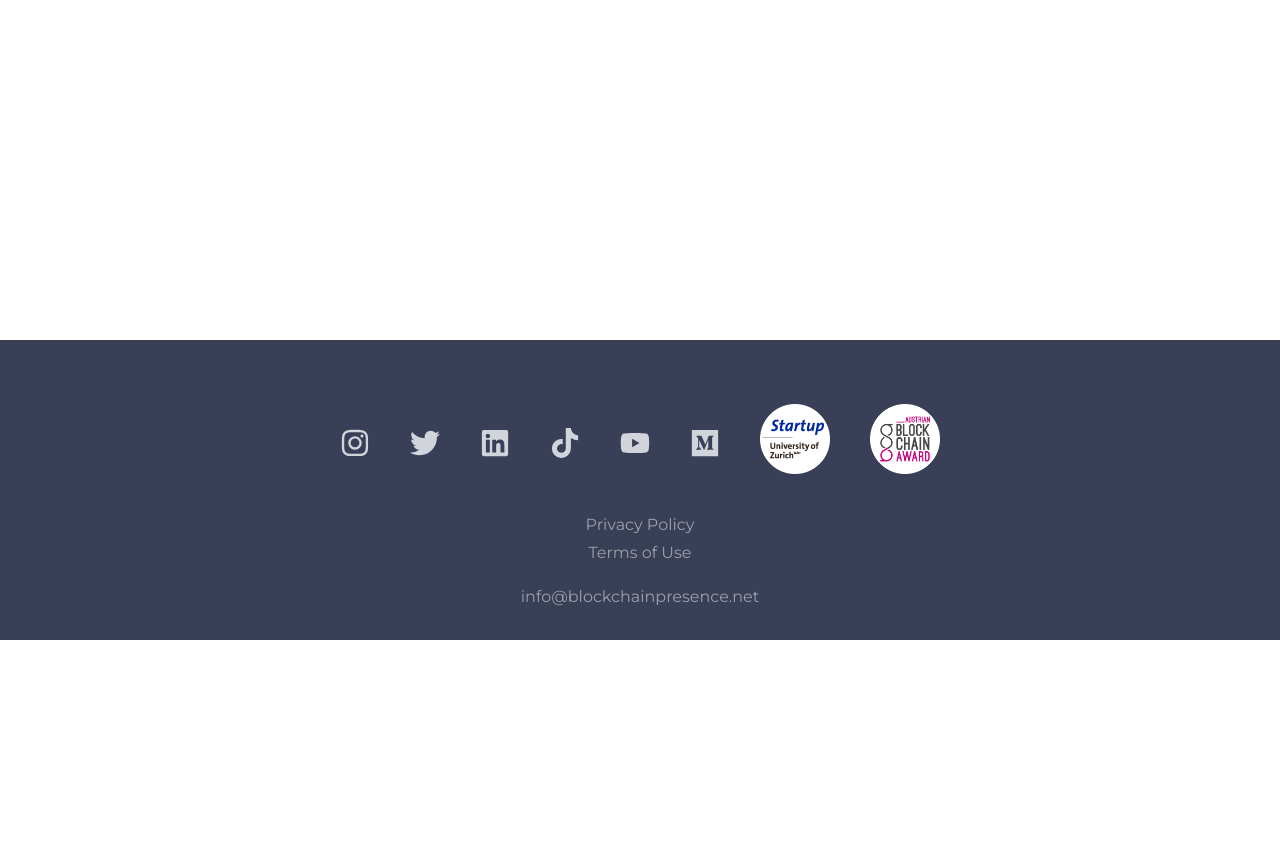
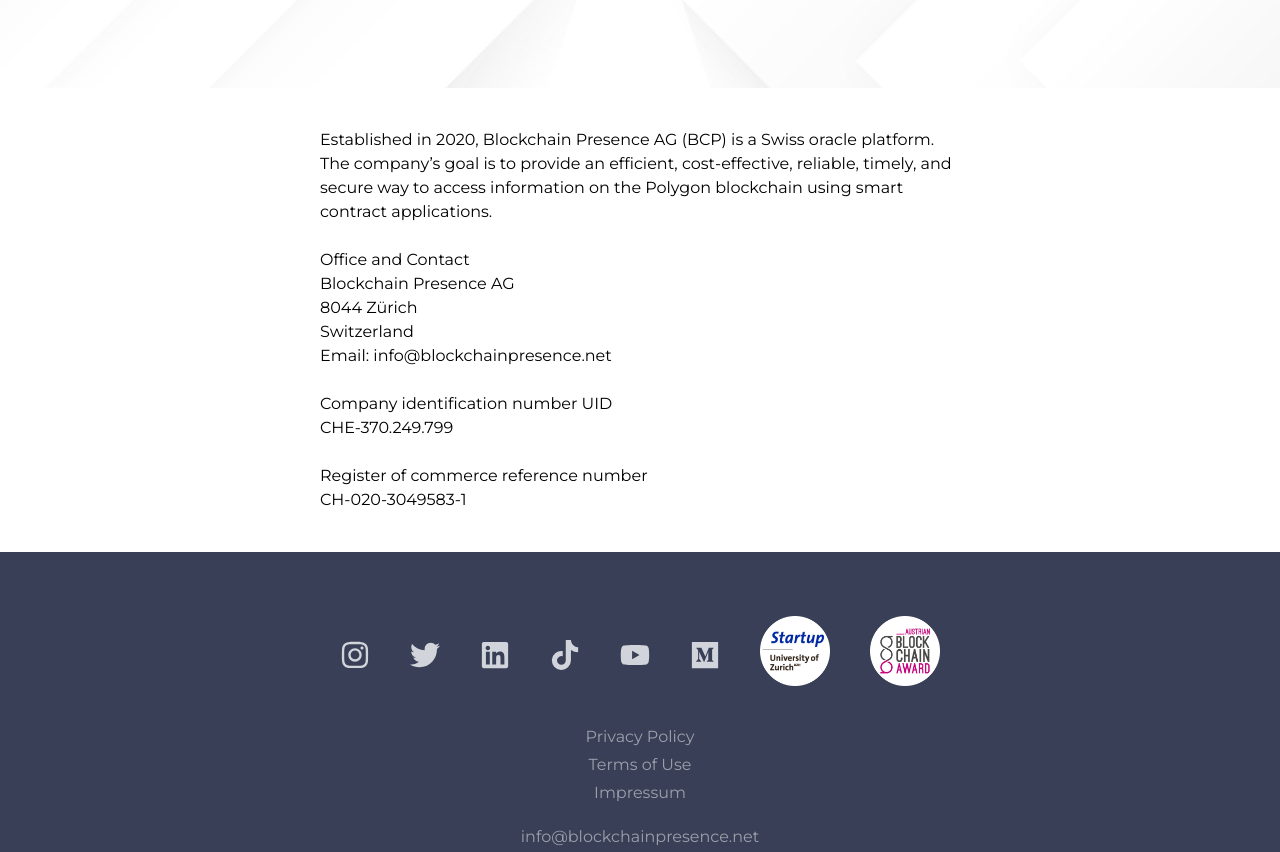
Before and after one commit to migub/BCP-Website-Next, a Next.js app: page /impressum in a window 1280 px wide. Before the commit this address had no page. Shown: the part 460-1312 px from the top of the page. Before the commit the page ends 1100 px from the top, so only its background shows below. Built offline with nearby package versions, Linux system fonts and the light colour scheme.

Commit message:
added impressum

```diff
--- a/components/Layout/Footer.js
+++ b/components/Layout/Footer.js
@@ -114,6 +114,12 @@
           >
             Terms of Use
           </div>
+          <div
+            onClick={() => router.push("/impressum")}
+            className="cursor-pointer"
+          >
+            Impressum
+          </div>
         </div>
         <div className="pt-5 text-center text-white opacity-50 ">
           <a href="mailto:info@blockchainpresence.net">
--- /dev/null
+++ b/pages/impressum.js
@@ -0,0 +1,36 @@
+import TitleSection from "../components/TitleSection";
+
+const Impressum = () => {
+  return (
+    <div>
+      <TitleSection title="Impressum" subTitle="Last update: 29.05.2022" />
+      <div className="w-1/2 m-auto my-10">
+        <p>
+          Established in 2020, Blockchain Presence AG (BCP) is a Swiss oracle
+          platform. The company&rsquo;s goal is to provide an efficient,
+          cost-effective, reliable, timely, and secure way to access information
+          on the Polygon blockchain using smart contract applications.
+        </p>
+        <p>&nbsp;</p>
+        <p>Office and Contact</p>
+        <p>Blockchain Presence AG</p>
+        <p>8044 Z&uuml;rich</p>
+        <p>Switzerland</p>
+        <p>
+          Email:{" "}
+          <a href="mailto:info@blockchainpresence.net">
+            info@blockchainpresence.net
+          </a>
+        </p>
+        <p>&nbsp;</p>
+        <p>Company identification number UID</p>
+        <p>CHE-370.249.799</p>
+        <p>&nbsp;</p>
+        <p>Register of commerce reference number</p>
+        <p>CH-020-3049583-1</p>
+      </div>
+    </div>
+  );
+};
+
+export default Impressum;
--- a/pages/privacy-policy.js
+++ b/pages/privacy-policy.js
@@ -6,7 +6,7 @@
   return (
     <div className="">
       <TitleSection title="Privacy Policy" subTitle="Last update: 29.05.2022" />
-      <div className="w-1/2 m-auto mb-10">
+      <div className="w-1/2 m-auto my-10">
         <h2>1. Introduction</h2>
         <h3>1.1. Scope, validity, modifications</h3>
         <p>
--- a/pages/terms-of-use.js
+++ b/pages/terms-of-use.js
@@ -4,7 +4,7 @@
   return (
     <div className="">
       <TitleSection title="Terms of Use" subTitle="Last update: 29.05.2022" />
-      <div className="w-1/2 m-auto mb-10">
+      <div className="w-1/2 m-auto my-10">
         <div>
           <h2>1. Introduction</h2>
           <h3>1.1 Scope and validity of the Terms of Use</h3>
```
